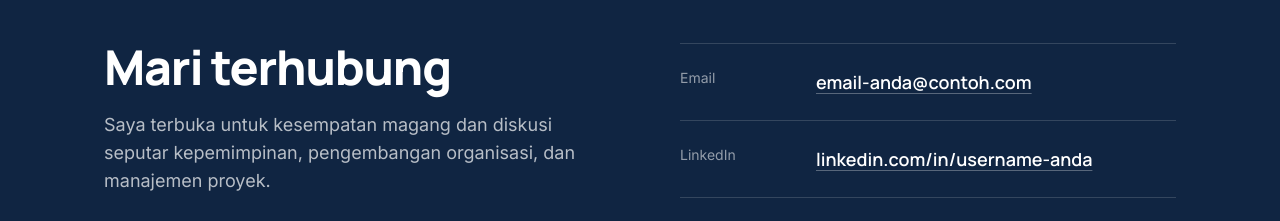
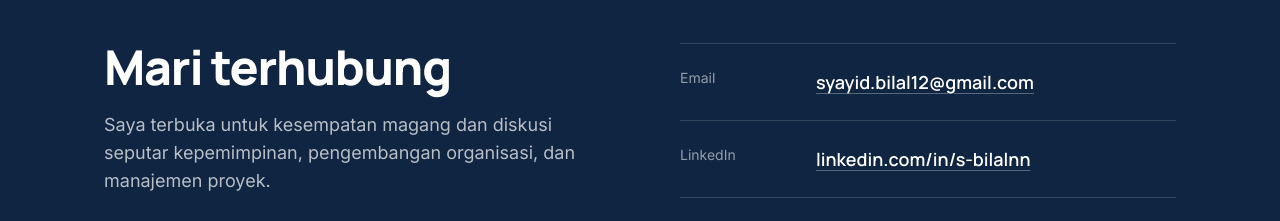
Before and after one commit to Bilal260424/Portofolio, a React (Vite) app: page / in a window 1280 px wide. Shown: the part 7959-8180 px from the top of the page. Built offline with nearby package versions, Linux system fonts and the light colour scheme.

Commit message:
Update site.js

```diff
--- a/src/data/site.js
+++ b/src/data/site.js
@@ -11,8 +11,8 @@ export const site = {
   location: "Bogor, Indonesia",
 
   // GANTI: email dan LinkedIn di bawah masih contoh
-  email: "email-anda@contoh.com",
-  linkedin: "https://www.linkedin.com/in/username-anda",
+  email: "syayid.bilal12@gmail.com",
+  linkedin: "https://www.linkedin.com/in/s-bilalnn",
 
   // Path relatif terhadap folder /public
   cv: "cv/CV-Syayid-Bilal-Notro-Negoro.pdf",
```
